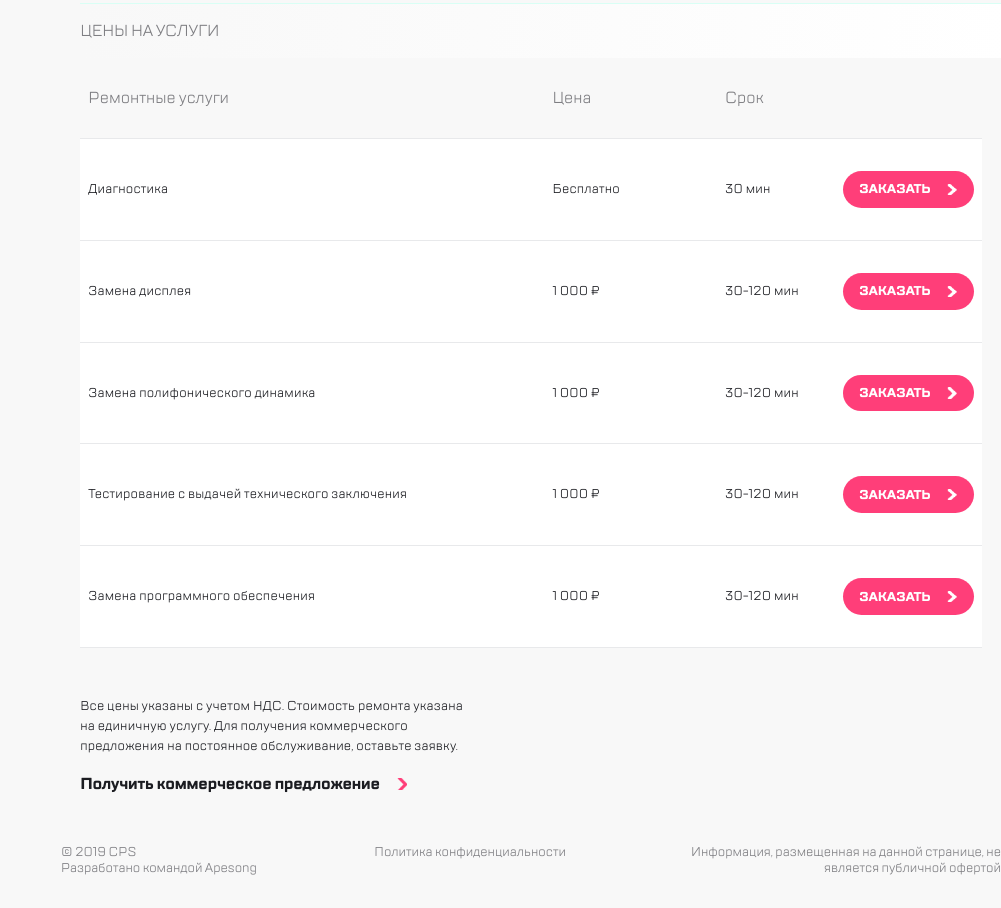
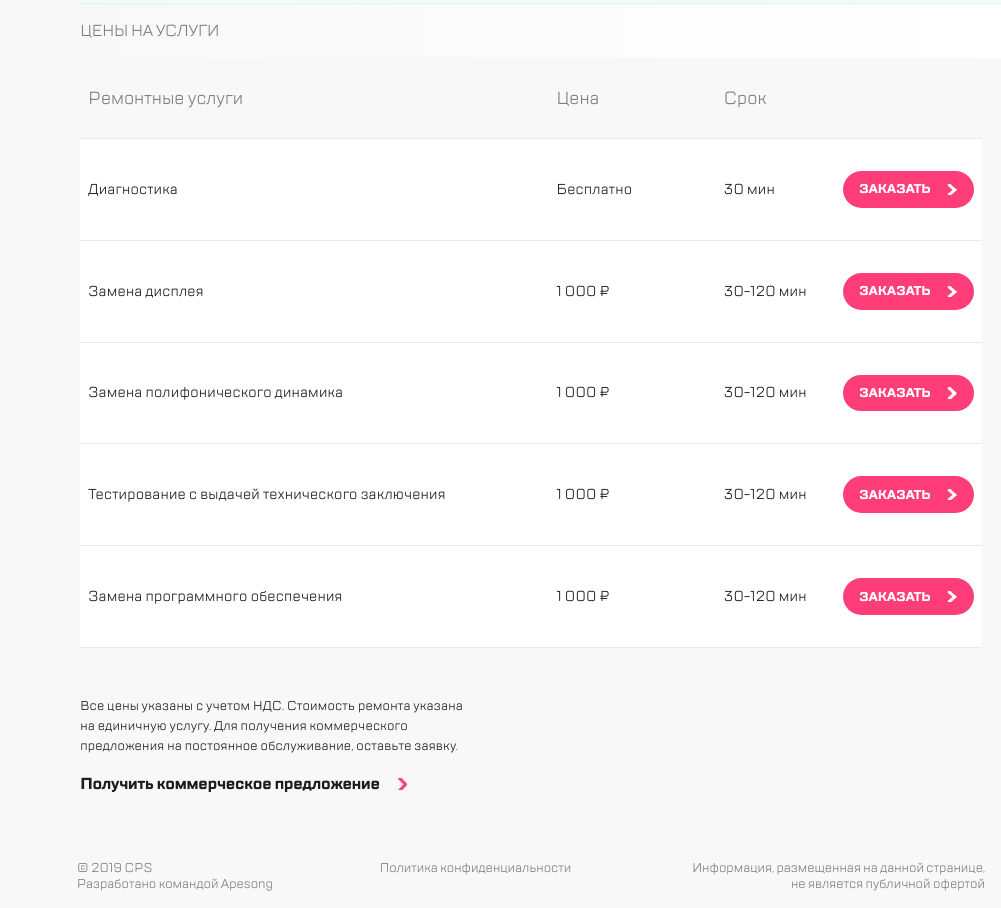
Before and after one commit to zolbirg/KataPeges, a website built with webpack: page src/index.html in a window 1280 px wide. Shown: the part 1135-2043 px from the top of the page, without its empty margins (279-1280 px from the left). Before the commit the page ends 2011 px from the top, so only its background shows below. Built offline with nearby package versions, Linux system fonts and the light colour scheme; files whose address does not match are found by name.

Commit message:
price v1

```diff
--- a/src/components/table/table.scss
+++ b/src/components/table/table.scss
@@ -4,34 +4,35 @@
     margin-bottom: 3rem;
 }
 
-.table__body--price {
-    background: white;
-}
 
-.table__row--head {
+
+.table__head--text {
 
 font-family: var(--text-regular);
 font-weight: 500;
-font-size: 1rem;
+font-size: 1.1rem;
 line-height: 1rem;
 letter-spacing: 0px;
 color: var(--text-color-grey);
 
+}
+.table__body--text{
+font-family: var(--text-regular);
+font-weight: 400;
+font-size: .9rem;
+line-height: 1.2rem;
+letter-spacing: 0.2px;
+color: var(--text-color-black);
+}
+
+.table__body{
+    background: white;
 }
 
 .table__row {
     border-bottom: 1px solid #e8e9eb;
 }
 
-.table__body--price{
-font-family: var(--text-regular);
-font-weight: 400;
-font-size: .8rem;
-line-height: 1.3rem;
-letter-spacing: 0.2px;
-color: var(--text-color-black);
-
-}
 table td {
     white-space:nowrap ;
     padding: 2rem .5rem;
--- a/src/index.html
+++ b/src/index.html
@@ -261,57 +261,10 @@
             цены на услуги
           </h2>
         </div>
-        <table class="table table--price">
-          <thead class="table__head table__head--price">
-            <tr class="table__row table__row--head ">
-              <td class="table__repair">Ремонтные услуги</td>
-              <td class="table__price">Цена</td>
-              <td class="table__date">Срок</td>
-              <td class="table__btn"></td>
-            </tr>
-          </thead>
-          <tbody class="table__body table__body--price">
-            <tr class="table__row table__row">
-              <td class="table__repair">Диагностика</td>
-              <td class="table__price">Бесплатно</td>
-              <td class="table__date">30 мин</td>
-              <td class="_btn">
-                <button class=" btn btn--pink btn--oval btn--oval-arrow">Заказать</button>
-              </td>
-            </tr>
-            <tr class="table__row">
-              <td class="table__repair">Замена дисплея</td>
-              <td class="table__price">1 000 ₽</td>
-              <td class="table__date">30-120 мин</td>
-              <td class="_btn"> <button class=" btn btn--pink btn--oval btn--oval-arrow">Заказать</button>
-              </td>
-            </tr>
-            <tr class="table__row">
-              <td class="table__repair">Замена полифонического динамика</td>
-              <td class="table__price">1 000 ₽</td>
-              <td class="table__date">30-120 мин</td>
-              <td class="_btn"> <button class=" btn btn--pink btn--oval btn--oval-arrow">Заказать</button>
-              </td>
-            </tr>
-            <tr class="table__row">
-              <td class="table__repair">Тестирование с выдачей технического заключения</td>
-              <td class="table__price">1 000 ₽</td>
-              <td class="table__date">30-120 мин</td>
-              <td class="_btn"> <button class=" btn btn--pink btn--oval btn--oval-arrow">Заказать</button>
-              </td>
-            </tr>
-            <tr class="table__row">
-              <td class="table__repair">Замена программного обеспечения</td>
-              <td class="table__price">1 000 ₽</td>
-              <td class="table__date">30-120 мин</td>
-              <td class="_btn"> <button class=" btn btn--pink btn--oval btn--oval-arrow">Заказать</button>
-              </td>
-            </tr>
+        <div class="price__block">
 
+        </div>
 
-
-          </tbody>
-        </table>
         <article class="price__text">
           <p>Все цены указаны с учетом НДС. Стоимость ремонта указана на единичную услугу. Для получения
             коммерческого предложения на постоянное обслуживание, оставьте заявку.</p>
@@ -319,12 +272,11 @@
         <a class="price__link" href="#">Получить коммерческое предложение</a>
       </section>
 
-
     </div>
   </main>
   <footer>
     <div class="footer__layout">
-      <div class="container container--mb-3r">
+
       <div class="footer__block">
 
         <div class="footer__text footer__text--left">
@@ -340,7 +292,7 @@
           <p>Информация, размещенная на данной странице, не является публичной офертой</p>
         </div>
       </div>
-      </div>
+
     </div>
   </footer>
 
--- a/src/js/index.js
+++ b/src/js/index.js
@@ -3,6 +3,7 @@ import '../scss/style.scss'
 import '../components/button/btn.js'
 import '../pageStyle/brand/brand.js'
 import '../pageStyle/service/service.js'
+import '../pageStyle/price/price.js'
 import './swiper.js'
 
 // /* components */
--- a/src/pageStyle/brand/brand.js
+++ b/src/pageStyle/brand/brand.js
@@ -132,7 +132,7 @@ function addContentAtWidth() {
     const container = document.querySelector('.swiper--brand')
     if (container) {
       import('../../js/swiper.js').then(({ default: initSwiper }) => {
-        mySwiper = initSwiper('brand') // ✅ Теперь передаем 'brand'
+        mySwiper = initSwiper('brand')
       })
     }
   } else if (window.innerWidth >= 768) {
--- a/src/pageStyle/footer/footer.scss
+++ b/src/pageStyle/footer/footer.scss
@@ -1,9 +1,12 @@
 
 .footer__layout{
+    max-width: 1300px;
+    margin: 0 auto;
     background: var(--bg-color-gray);
-    margin-top: 3rem;
 }
 .footer__block{
+    margin-top: 3rem;
+    padding: 1rem ;
    display: grid;
    grid-template-columns: 1fr 1fr 1fr;
 
@@ -26,3 +29,25 @@ text-align: left;
 .footer__text--right{
 text-align: right;
 }
+
+
+@media (max-width: 767px) {
+    .footer__block{
+        grid-template-columns:1fr;
+        justify-items: center;
+    }
+    .footer__text {
+        text-align: center;
+        margin-bottom: 1rem;
+    }
+
+}
+
+@media (min-width: 768px) and (max-width: 1439px){
+
+}
+
+@media (min-width: 1440px) {
+
+
+}
--- /dev/null
+++ b/src/pageStyle/price/price.js
@@ -0,0 +1,224 @@
+const Price320px = `
+
+        <div class="swiper swiper--price">
+          <div class="swiper-wrapper">
+
+            <div class="swiper-slide">
+                <div class="card card--price">
+            <div class="card__block card__block--price">
+              <p class="card__text table__head--text  ">
+                Ремонтные услуги
+              </p>
+               <p class="card__text table__body--text  card__text--price">
+                Диагностика
+              </p>
+               <p class="card__text table__head--text ">
+               Цена
+              </p>
+               <p class="card__text table__body--text card__text--price">
+                Бесплатно
+              </p>
+               <p class="card__text table__head--text ">
+                Срок
+              </p>
+               <p class="card__text table__body--text card__text--price">
+               30 мин
+              </p>
+
+            </div>
+
+            <button class=" btn btn--pink btn--oval btn--oval-arrow">Заказать</button>
+              </div>
+            </div>
+
+            <div class="swiper-slide">
+                <div class="card card--price">
+            <div class="card__block card__block--price">
+              <p class="card__text table__head--text  ">
+                Ремонтные услуги
+              </p>
+               <p class="card__text table__body--text  card__text--price">
+                Замена дисплея
+              </p>
+               <p class="card__text table__head--text ">
+               Цена
+              </p>
+               <p class="card__text table__body--text card__text--price">
+                1 000 ₽
+              </p>
+               <p class="card__text table__head--text ">
+                Срок
+              </p>
+               <p class="card__text table__body--text card__text--price">
+                30-120 мин
+              </p>
+
+            </div>
+
+            <button class=" btn btn--pink btn--oval btn--oval-arrow">Заказать</button>
+              </div>
+            </div>
+
+            <div class="swiper-slide">
+                <div class="card card--price">
+            <div class="card__block card__block--price">
+              <p class="card__text table__head--text  ">
+                Ремонтные услуги
+              </p>
+               <p class="card__text table__body--text  card__text--price">
+               Замена полифонического динамика
+              </p>
+               <p class="card__text table__head--text ">
+               Цена
+              </p>
+               <p class="card__text table__body--text card__text--price">
+                1 000 ₽
+              </p>
+               <p class="card__text table__head--text ">
+                Срок
+              </p>
+               <p class="card__text table__body--text card__text--price">
+                30-120 мин
+              </p>
+
+            </div>
+
+            <button class=" btn btn--pink btn--oval btn--oval-arrow">Заказать</button>
+              </div>
+            </div>
+
+            <div class="swiper-slide">
+                <div class="card card--price">
+            <div class="card__block card__block--price">
+              <p class="card__text table__head--text  ">
+                Ремонтные услуги
+              </p>
+               <p class="card__text table__body--text  card__text--price">
+                Тестирование с выдачей технического заключения
+              </p>
+               <p class="card__text table__head--text ">
+               Цена
+              </p>
+               <p class="card__text table__body--text card__text--price">
+                Бесплатно
+              </p>
+               <p class="card__text table__head--text ">
+                Срок
+              </p>
+               <p class="card__text table__body--text card__text--price">
+                30-120 мин
+              </p>
+
+            </div>
+
+            <button class=" btn btn--pink btn--oval btn--oval-arrow">Заказать</button>
+              </div>
+            </div>
+
+
+
+
+          </div>
+          <!-- Элементы управления -->
+          <div class="swiper-button-next"></div>
+          <div class="swiper-button-prev"></div>
+          <div class="swiper-pagination"></div>
+        </div>
+
+`
+const Price720px = `
+  <table class="table table--price">
+
+          <thead class="table__head table__head--text">
+
+            <tr class="table__row  ">
+              <td class="table__repair">Ремонтные услуги</td>
+              <td class="table__price">Цена</td>
+              <td class="table__date">Срок</td>
+              <td class="table__btn"></td>
+            </tr>
+          </thead>
+          <tbody class="table__body table__body--text">
+
+            <tr class="table__row">
+              <td class="table__repair">Диагностика</td>
+              <td class="table__price">Бесплатно</td>
+              <td class="table__date">30 мин</td>
+              <td class="table__btn">
+                <button class=" btn btn--pink btn--oval btn--oval-arrow">Заказать</button>
+              </td>
+            </tr>
+            <tr class="table__row">
+              <td class="table__repair">Замена дисплея</td>
+              <td class="table__price">1 000 ₽</td>
+              <td class="table__date">30-120 мин</td>
+              <td class="table__btn">
+                 <button class=" btn btn--pink btn--oval btn--oval-arrow">Заказать</button>
+              </td>
+            </tr>
+            <tr class="table__row">
+              <td class="table__repair">Замена полифонического динамика</td>
+              <td class="table__price">1 000 ₽</td>
+              <td class="table__date">30-120 мин</td>
+              <td class="table__btn">
+                <button class=" btn btn--pink btn--oval btn--oval-arrow">Заказать</button>
+              </td>
+            </tr>
+
+            <tr class="table__row">
+              <td class="table__repair">Тестирование с выдачей технического заключения</td>
+              <td class="table__price">1 000 ₽</td>
+              <td class="table__date">30-120 мин</td>
+              <td class="table__btn">
+                 <button class=" btn btn--pink btn--oval btn--oval-arrow">Заказать</button>
+              </td>
+            </tr>
+
+            <tr class="table__row">
+              <td class="table__repair">Замена программного обеспечения</td>
+              <td class="table__price">1 000 ₽</td>
+              <td class="table__date">30-120 мин</td>
+              <td class="table__btn">
+                <button class=" btn btn--pink btn--oval btn--oval-arrow">Заказать</button>
+              </td>
+            </tr>
+
+          </tbody>
+        </table>
+
+`
+
+const price__block = document.querySelector('.price__block')
+
+let mySwiper = null
+
+// Функция для проверки и добавления контента
+function addContentAtWidth() {
+  if (mySwiper) {
+    mySwiper.destroy(true, true)
+    mySwiper = null
+  }
+  // Очищаем контейнер перед добавлением
+  price__block.innerHTML = ''
+
+  // Проверяем ширину viewport
+  if (window.innerWidth <= 767) {
+    price__block.innerHTML = Price320px
+
+    // Инициализируем swiper--price
+    const container = document.querySelector('.swiper--price')
+    if (container) {
+      import('../../js/swiper.js').then(({ default: initSwiper }) => {
+        mySwiper = initSwiper('price')
+      })
+    }
+  } else if (window.innerWidth >= 768) {
+    price__block.innerHTML = Price720px
+  }
+}
+
+// Запускаем при загрузке страницы
+addContentAtWidth()
+
+// Запускаем при изменении размера окна
+window.addEventListener('resize', addContentAtWidth)
--- a/src/pageStyle/service/service.js
+++ b/src/pageStyle/service/service.js
@@ -93,7 +93,7 @@ function addContentAtWidth() {
     const container = document.querySelector('.swiper--service')
     if (container) {
       import('../../js/swiper.js').then(({ default: initSwiper }) => {
-        mySwiper = initSwiper('service') // ✅ Теперь передаем 'service'
+        mySwiper = initSwiper('service')
       })
     }
   } else if (window.innerWidth >= 768) {
```
Also changed, not shown: src/components/card/card.scss (+10 -0 lines), src/js/swiper.js (+12 -0 lines), src/pageStyle/price/price.scss (+20 -0 lines), src/components/button/btn.js (line endings or trailing spaces). Lines whose indentation alone changed are shown as unchanged.
